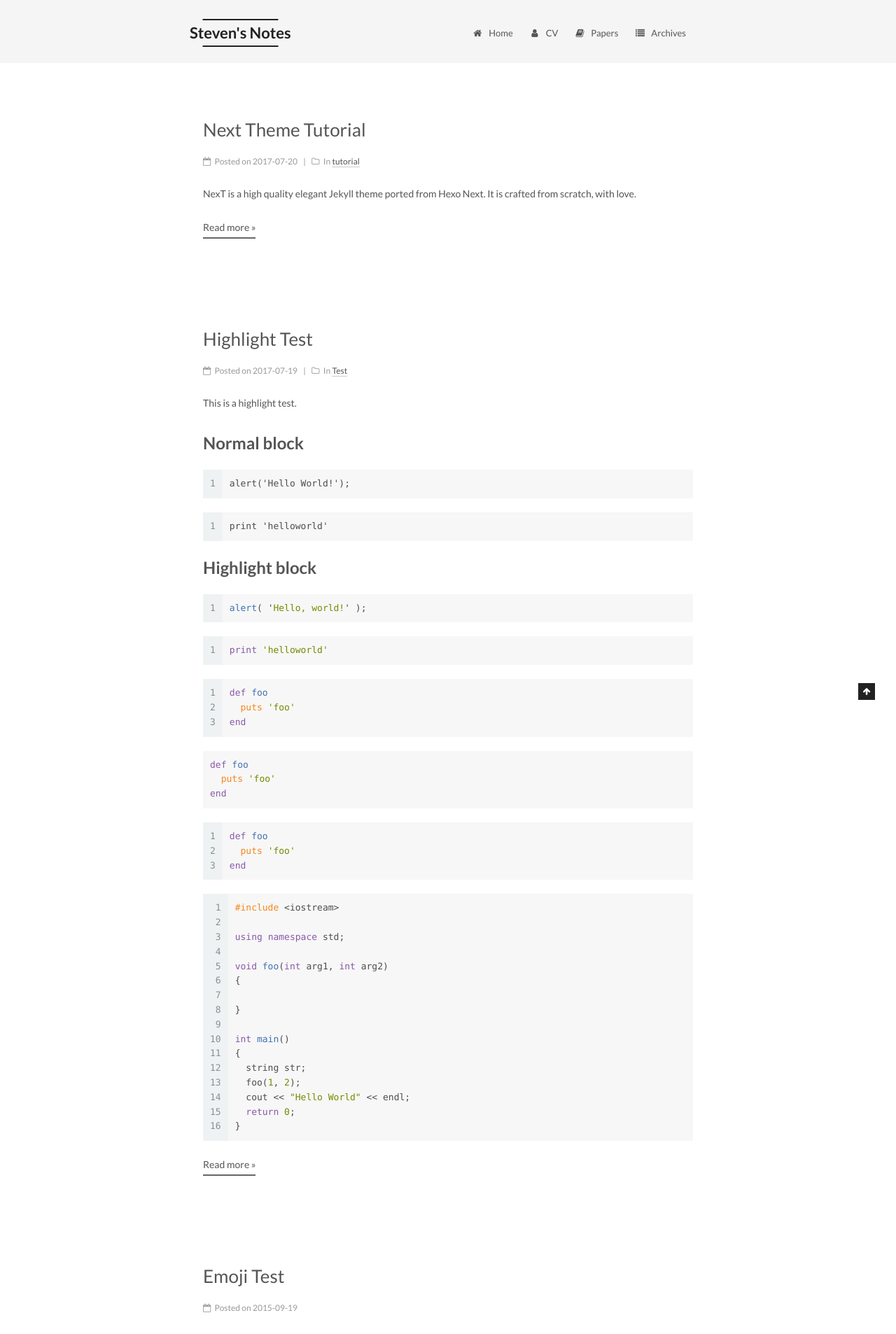
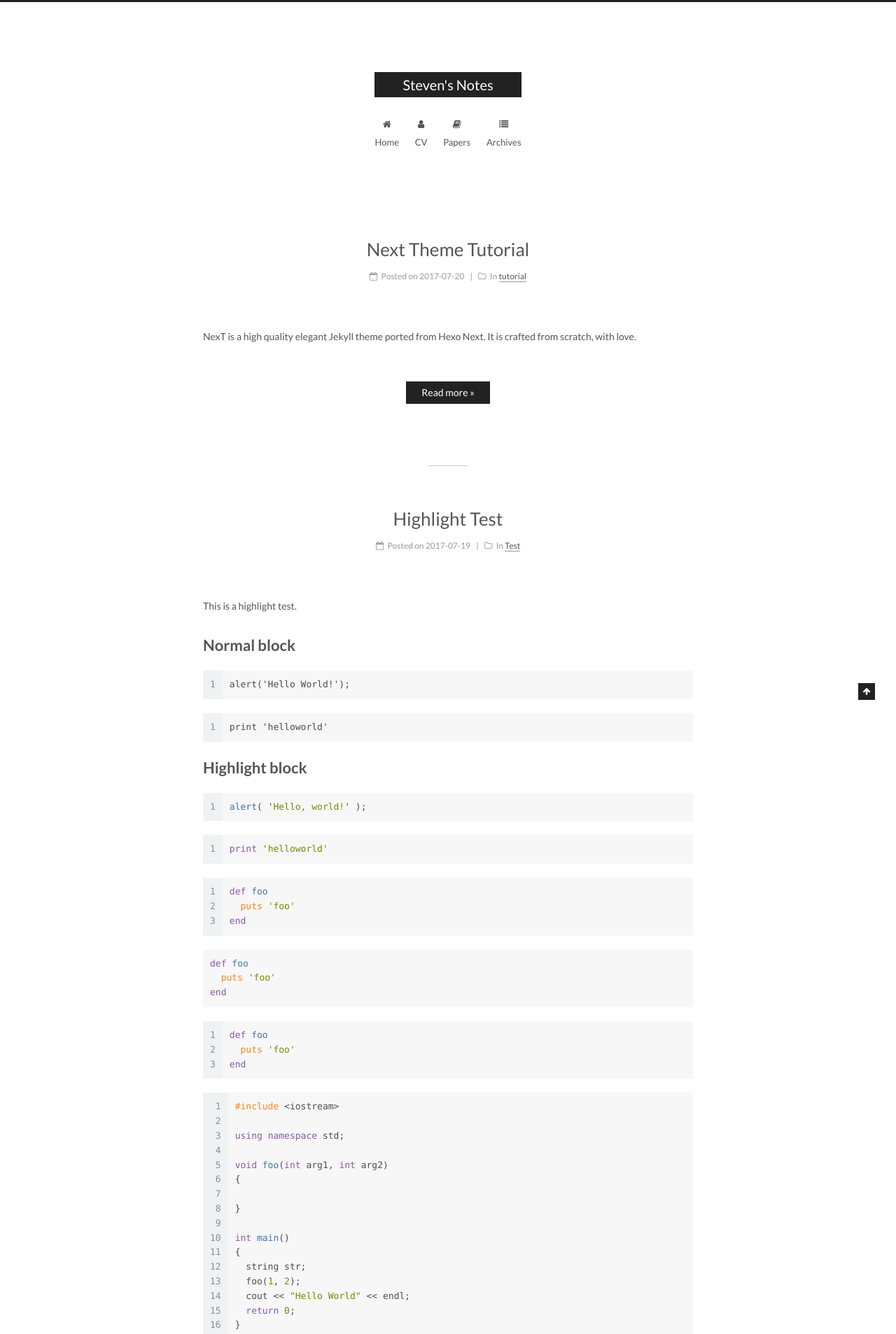
Before and after one commit to sd-zhang/sd-zhang.github.io, a Jekyll site: the page built from index.html, in a window 1280 px wide. Shown: the top 1906 px of the page at 70% size. Built offline with Jekyll 4.4.1, drawn with Linux system fonts in a browser that asks for light colours; emoji names are drawn with the system emoji font; the list of posts is cut into pages by our own code.

Commit message:
update layout

```diff
--- a/_config.yml
+++ b/_config.yml
@@ -154,8 +154,8 @@ menu_icons:
 # ---------------------------------------------------------------
 
 # Schemes
-# scheme: Muse
-scheme: Mist
+scheme: Muse
+# scheme: Mist
 # scheme: Pisces
 
 
```
